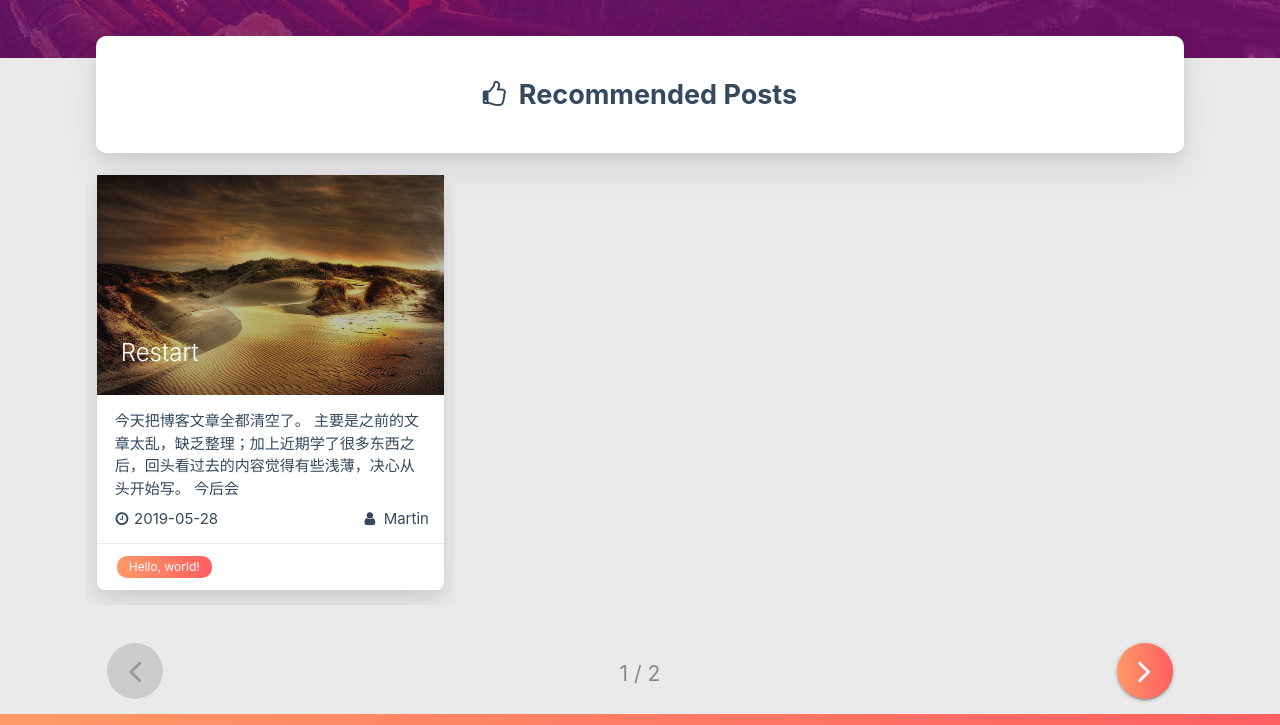
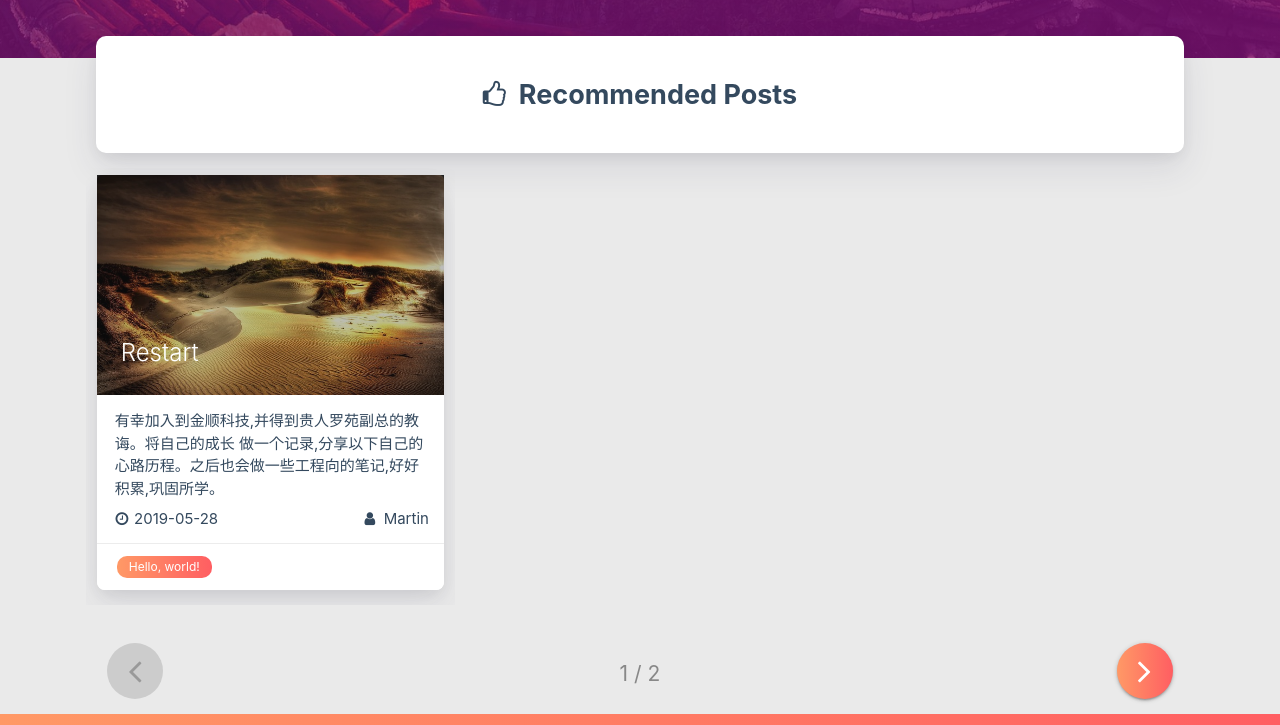
Before and after one commit to zdqmyls/zdqmyls.github.io, a plain HTML site: page index.html in a window 1280 px wide. Shown: the part 742-1467 px from the top of the page. Drawn offline with Linux system fonts and the light colour scheme; some packages are replaced by stand-ins of ours; no server answers; a script that the page names is missing.

Commit message:
第四次测试

```diff
--- a/index.html
+++ b/index.html
@@ -353,9 +353,8 @@
                     </a>
                     <div class="card-content article-content">
                         <div class="summary">
-                            今天把博客文章全都清空了。
-                            主要是之前的文章太乱，缺乏整理；加上近期学了很多东西之后，回头看过去的内容觉得有些浅薄，决心从头开始写。
-                            今后会
+                            有幸加入到金顺科技,并得到贵人罗苑副总的教诲。将自己的成长
+                            做一个记录,分享以下自己的心路历程。之后也会做一些工程向的笔记,好好积累,巩固所学。
                         </div>
                         <div class="publish-info">
                             <span class="publish-date">
```
Also changed, not shown: Restart/index.html (+4 -5 lines).
